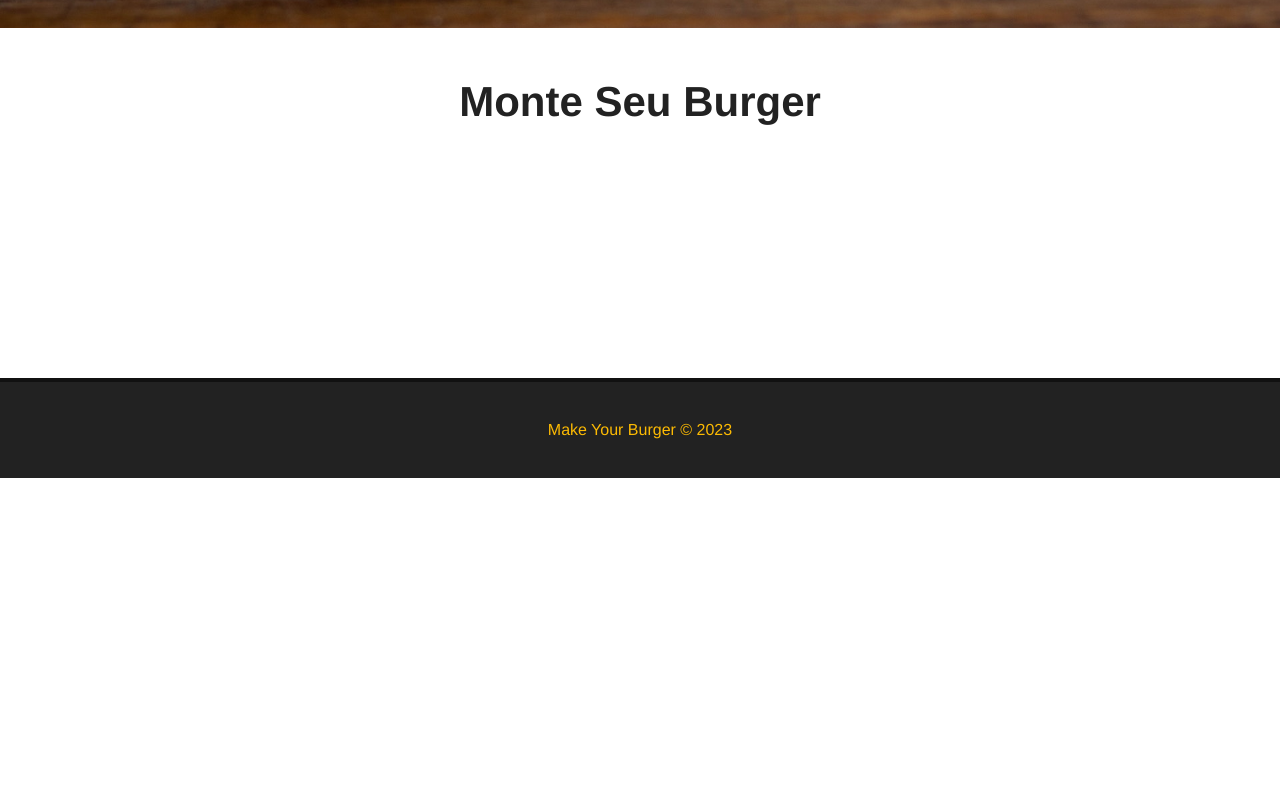
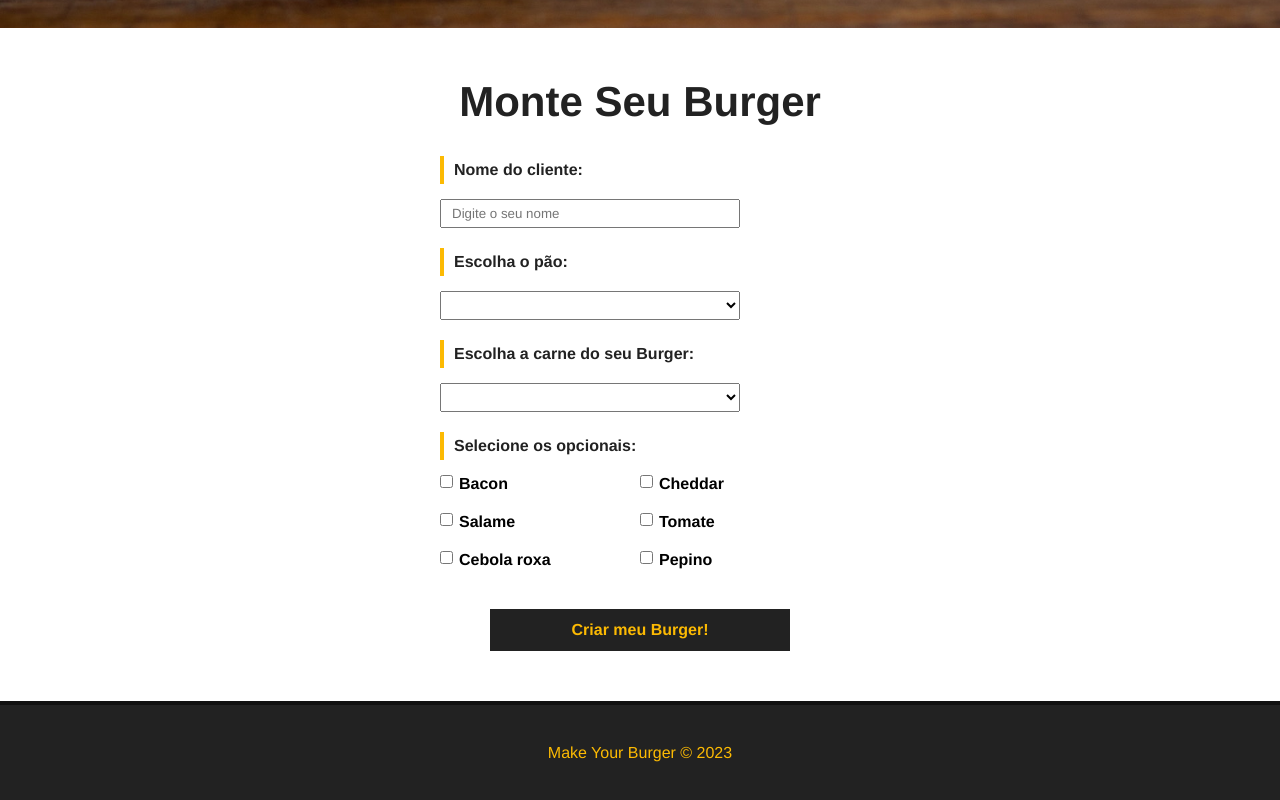
Before and after one commit to costaadiego1989/burger-project-vue, a Vue app: page / in a window 1280 px wide. Shown: the part 574-1374 px from the top of the page. Before the commit the page ends 1052 px from the top, so only its background shows below. Built offline with nearby package versions, Linux system fonts and the light colour scheme; data requests are answered from the project's data file.

Commit message:
feat: Formulario decriacao do burguer e renderizacao criado.

```diff
--- a/package.json
+++ b/package.json
@@ -5,7 +5,7 @@
   "scripts": {
     "serve": "vue-cli-service serve",
     "build": "vue-cli-service build",
-    "backend": "json-serer --watch db/db.json"
+    "backend": "json-server --watch db/db.json"
   },
   "dependencies": {
     "core-js": "^3.8.3",
--- /dev/null
+++ b/src/components/BurgerForm.vue
@@ -0,0 +1,153 @@
+<template>
+  <div>
+    <form id="burger-form">
+      <div class="input-container">
+        <label for="nome">Nome do cliente:</label>
+        <input
+          type="text"
+          id="nome"
+          name="nome"
+          v-model="nome"
+          placeholder="Digite o seu nome"
+        />
+      </div>
+      <div class="input-container">
+        <label for="pao">Escolha o pão:</label>
+        <select name="pao" id="pao" v-model="pao">
+          <option value="">Selecione o seu pão</option>
+          <option v-for="pao in paes" :key="pao.id" :value="pao.tipo">
+            {{ pao.tipo }}
+          </option>
+        </select>
+      </div>
+      <div class="input-container">
+        <label for="carne">Escolha a carne do seu Burger:</label>
+        <select name="carne" id="carne" v-model="carne">
+          <option value="">Selecione o tipo de carne</option>
+          <option v-for="carne in carnes" :key="carne.id" :value="carne.tipo">
+            {{ carne.tipo }}
+          </option>
+        </select>
+      </div>
+      <div id="opcionais-container" class="input-container">
+        <label id="opcionais-title" for="opcionais"
+          >Selecione os opcionais:</label
+        >
+        <div
+          class="checkbox-container"
+          v-for="opcional in opcionaisData"
+          :key="opcional.id"
+        >
+          <input
+            type="checkbox"
+            name="opcionais"
+            v-model="opcionais"
+            :value="opcional.tipo"
+          />
+          <span>{{ opcional.tipo }}</span>
+        </div>
+      </div>
+      <div class="input-container">
+        <input class="submit-btn" type="submit" value="Criar meu Burger!" />
+      </div>
+    </form>
+  </div>
+</template>
+
+  <script>
+export default {
+  name: "BurgerForm",
+  data() {
+    return {
+      nome: null,
+      paes: null,
+      carnes: null,
+      opcionais: null,
+      opcionaisData: null,
+    };
+  },
+  methods: {
+    async getIngredientes() {
+      try {
+        const req = await fetch("http://localhost:3000/ingredientes");
+        const data = await req.json();
+
+        this.paes = data.paes;
+        this.carnes = data.carnes;
+        this.opcionaisData = data.opcionais;
+
+        console.log(this.paes);
+        console.log(this.carnes);
+        console.log(this.opcionaisData);
+
+        return data;
+      } catch (error) {
+        console.error(error);
+      }
+    },
+  },
+  mounted() {
+    this.getIngredientes();
+  },
+};
+</script>
+
+  <style scoped>
+#burger-form {
+  max-width: 400px;
+  margin: 0 auto;
+}
+.input-container {
+  display: flex;
+  flex-direction: column;
+  margin-bottom: 20px;
+}
+label {
+  font-weight: bold;
+  margin-bottom: 15px;
+  color: #222;
+  padding: 5px 10px;
+  border-left: 4px solid #fcba03;
+}
+input,
+select {
+  padding: 5px 10px;
+  width: 300px;
+}
+#opcionais-container {
+  flex-direction: row;
+  flex-wrap: wrap;
+}
+#opcionais-title {
+  width: 100%;
+}
+.checkbox-container {
+  display: flex;
+  align-items: flex-start;
+  width: 50%;
+  margin-bottom: 20px;
+}
+.checkbox-container span,
+.checkbox-container input {
+  width: auto;
+}
+.checkbox-container span {
+  margin-left: 6px;
+  font-weight: bold;
+}
+.submit-btn {
+  background-color: #222;
+  color: #fcba03;
+  font-weight: bold;
+  border: 2px solid #222;
+  padding: 10px;
+  font-size: 16px;
+  margin: 0 auto;
+  cursor: pointer;
+  transition: 0.5s;
+}
+.submit-btn:hover {
+  background-color: transparent;
+  color: #222;
+}
+</style>
--- a/src/views/HomeView.vue
+++ b/src/views/HomeView.vue
@@ -3,17 +3,20 @@
     <Banner />
     <div id="main-container">
       <h1>Monte Seu Burger</h1>
+      <BurgerForm />
     </div>
   </div>
 </template>
 
 <script>
 import Banner from "../components/Banner.vue";
+import BurgerForm from "../components/BurgerForm.vue";
 
 export default {
   name: "HomeView",
   components: {
     Banner,
+    BurgerForm
   },
 };
 </script>
```
